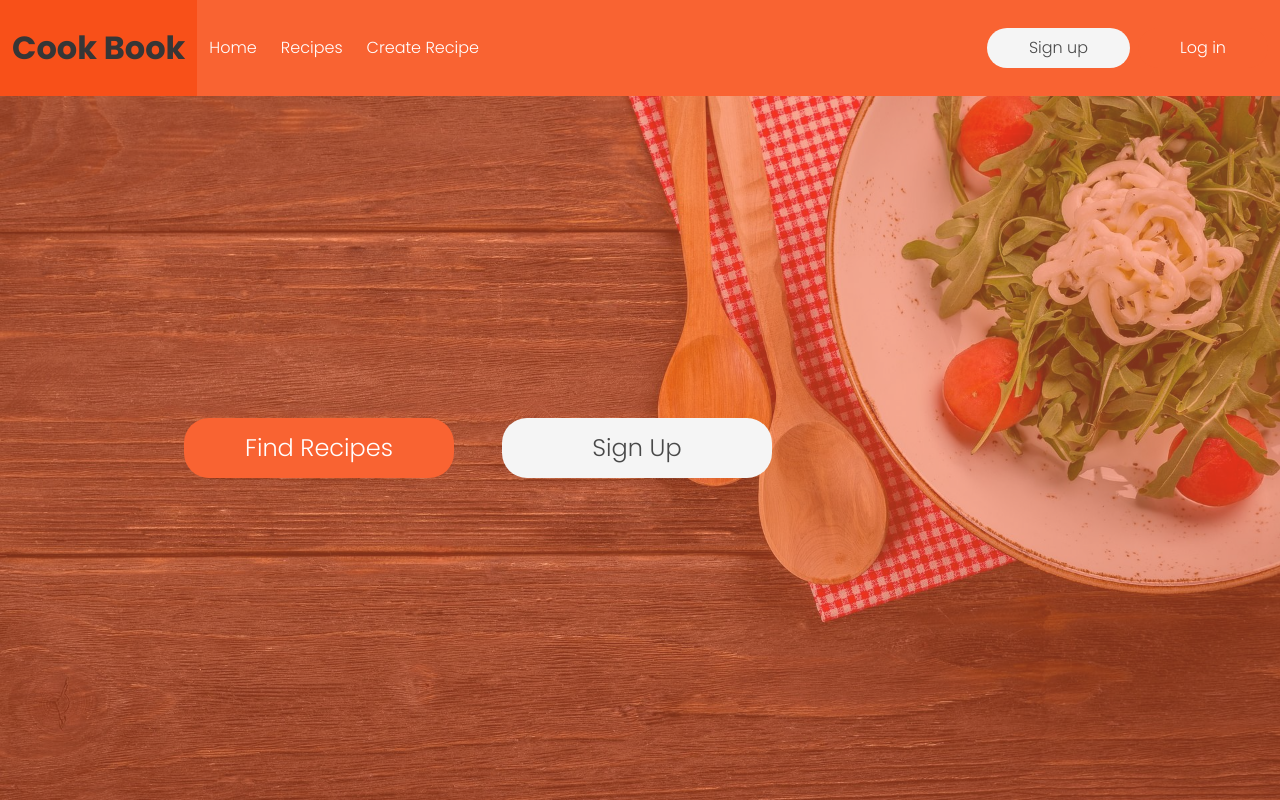
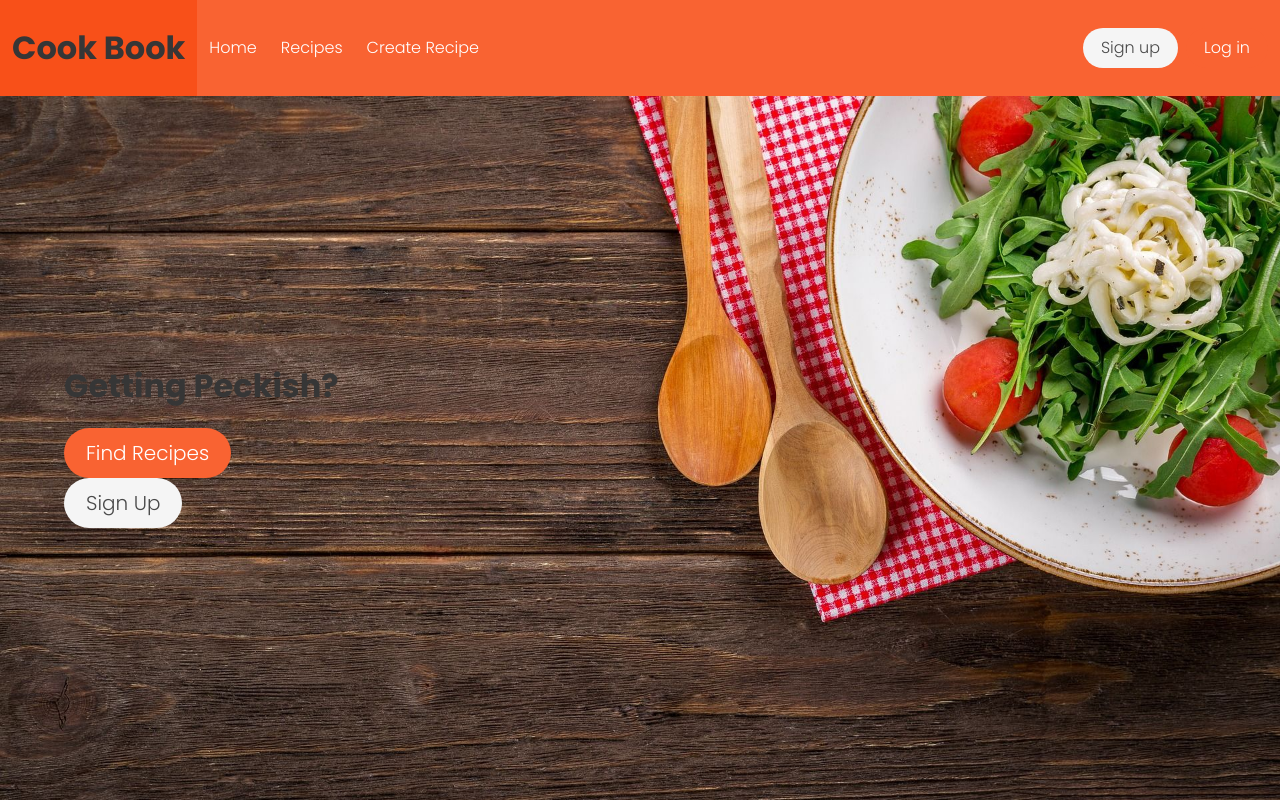
Before and after one commit to jonathanfunk/cook-book, a React (Create React App) app in the folder client/: page / in a window 1280 px wide. Built offline with nearby package versions, Linux system fonts and the light colour scheme.

Commit message:
fixed landing page layout

```diff
--- a/client/src/Container/Landing/index.js
+++ b/client/src/Container/Landing/index.js
@@ -5,13 +5,20 @@ class Landing extends Component {
     return (
       <section className="landing-hero hero is-fullheight-with-navbar">
         <div className="hero-body">
-          <div className="container has-text-centered">
-            <a href="#" className="button is-large is-primary">
-              Find Recipes
-            </a>
-            <a href="" className="button is-large is-light">
-              Sign Up
-            </a>
+          <div className="container">
+            <h1 className="title has-text-white">Getting Peckish?</h1>
+            <div className="field is-grouped">
+              <p className="control">
+                <a href="#" className="button is-medium is-primary">
+                  Find Recipes
+                </a>
+              </p>
+              <p className="control">
+                <a href="" className="button is-medium is-light">
+                  Sign Up
+                </a>
+              </p>
+            </div>
           </div>
         </div>
       </section>
--- a/client/src/Container/Navigation/index.js
+++ b/client/src/Container/Navigation/index.js
@@ -20,7 +20,7 @@ class Navigation extends Component {
       >
         <div className="navbar-brand">
           <a href="#" className="navbar-item" href="https://bulma.io">
-            <h1 className="title has-text-white">Cook Book</h1>
+            <span className="title has-text-white">Cook Book</span>
           </a>
           <button
             className={classnames('navbar-burger burger', {
--- a/client/src/styles/Bulma.scss
+++ b/client/src/styles/Bulma.scss
@@ -16,16 +16,14 @@ $grey-dark: $brown;
 $grey-light: $beige-light;
 $primary: $orange;
 $link: $pink;
-$widescreen-enabled: false;
-$fullhd-enabled: false;
 $control-radius: 25px;
 
 // Update Navigation Styles
 $navbar-height: 6rem;
 
 //Button Styles
-$button-padding-vertical: 1em;
-$button-padding-horizontal: 2.5em;
+// $button-padding-vertical: 1em;
+// $button-padding-horizontal: 2.5em;
 
 // Update some of Bulma's component variables
 $body-background-color: $beige-lighter;
@@ -35,10 +33,10 @@ $input-shadow: none;
 
 @import '~bulma/sass/utilities/_all.sass';
 @import '~bulma/sass/base/_all.sass';
+@import '~bulma/sass/layout/_all.sass';
+@import '~bulma/sass/grid/_all.sass';
 @import '~bulma/sass/elements/button.sass';
 @import '~bulma/sass/elements/container.sass';
 @import '~bulma/sass/elements/form.sass';
 @import '~bulma/sass/elements/title.sass';
 @import '~bulma/sass/components/navbar.sass';
-@import '~bulma/sass/layout/hero.sass';
-@import '~bulma/sass/layout/section.sass';
--- a/client/src/styles/LandingPage.scss
+++ b/client/src/styles/LandingPage.scss
@@ -3,19 +3,4 @@
   background-size: cover;
   background-position: center center;
   position: relative;
-  .button {
-    margin: 1em;
-    width: 100%;
-    max-width: 270px;
-  }
-  &:before {
-    content: '';
-    position: absolute;
-    width: 100%;
-    height: 100%;
-    top: 0;
-    left: 0;
-    background: $primary;
-    opacity: 0.5;
-  }
 }
```
